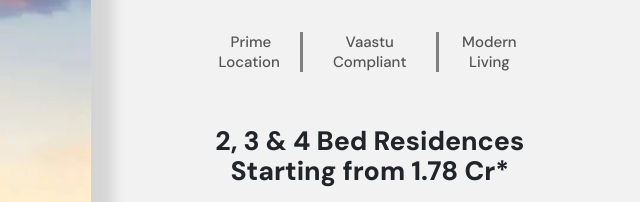
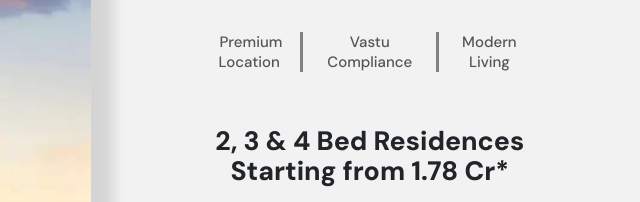
Before and after one commit to Abhishek5517/test-site, a plain HTML site: page index.html in a window 1280 px wide. Shown: the part 332-534 px from the top of the page, 632-1272 px from the left. Drawn offline with nearby package versions, Linux system fonts and the light colour scheme.

Commit message:
some more changes

```diff
--- a/index.html
+++ b/index.html
@@ -429,11 +429,11 @@
                 <div class="features">
 
                     <div class="col-lg-3 col-xs-4 fadeInUp" style="padding-left:2%; padding-right:2%;">
-                        <span class="feature-name">Prime Location </span>
+                        <span class="feature-name">Premium Location </span>
                     </div>
                     <div id="seperator"></div>
                     <div class="col-lg-4 col-xs-4  fadeInUp" style="padding-left:2%; padding-right:2%;">
-                        <p class="feature-name"> Vaastu Compliant </p>
+                        <p class="feature-name"> Vastu Compliance </p>
                     </div>
                     <div id="seperator"></div>
                     <div class="col-lg-3 col-xs-4 fadeInUp" style="padding-left:2%; padding-right:2%;">
```
